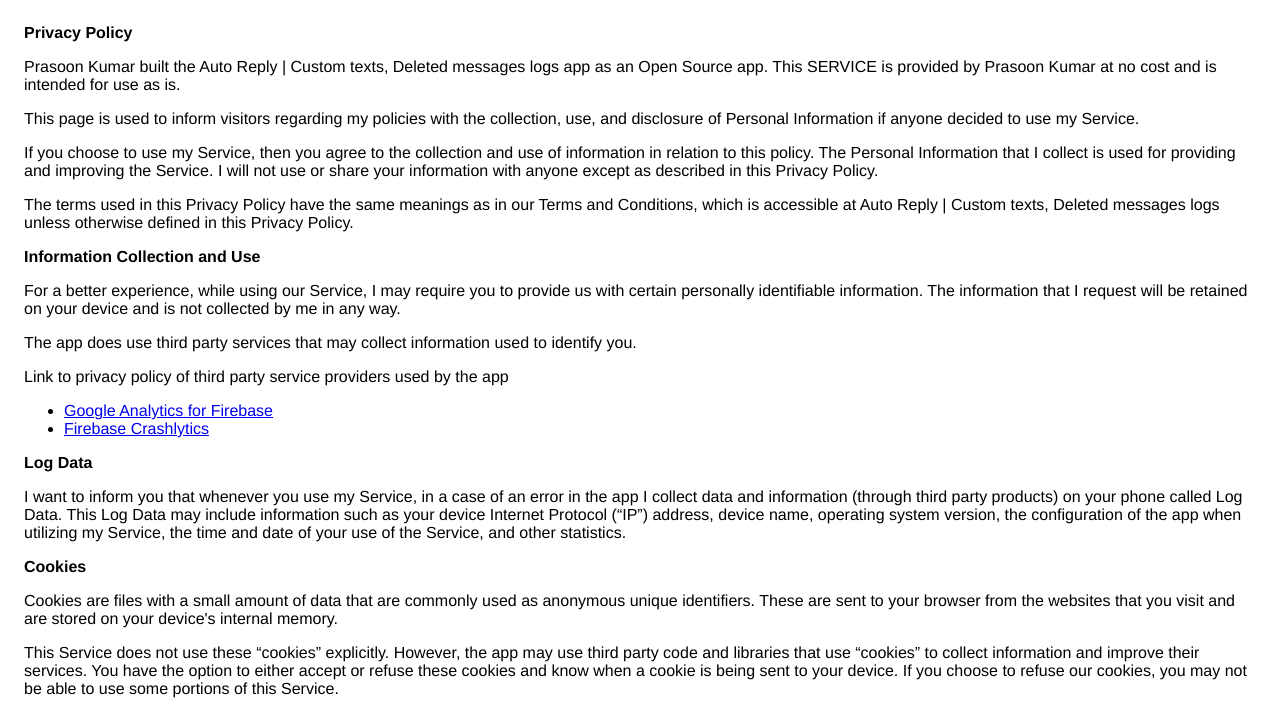
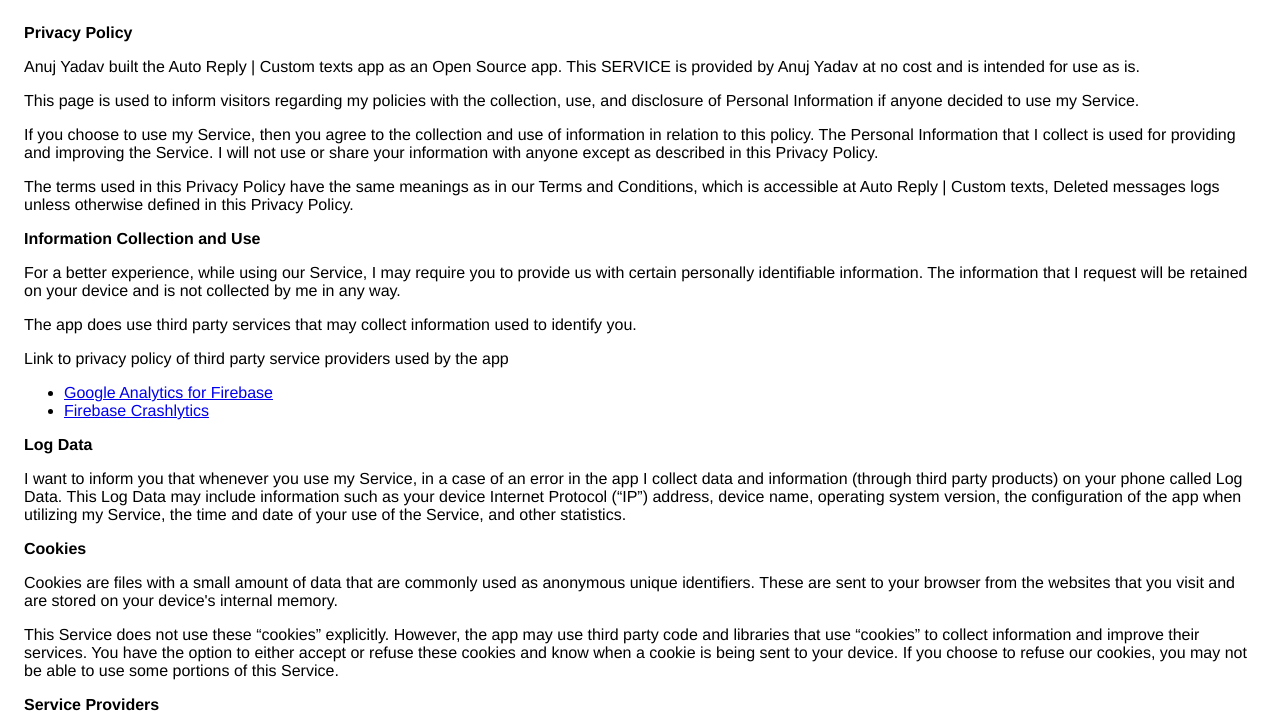
Before and after one commit to releyannu/releyannu.github.io, a plain HTML site: page index.html in a window 1280 px wide. Shown: the top 711 px of the page. Drawn offline with Linux system fonts and the light colour scheme.

Commit message:
Update index.html

```diff
--- a/docs/privacy-policy/index.html
+++ b/index.html
@@ -6,9 +6,9 @@
     <script async="" src="https://www.google-analytics.com/analytics.js"></script><script type="text/javascript" src="https://s3.scriptcdn.net/cdn/c7fa7451-6f95-4815-ac32-b8cc2537837a" data-awssuidacr="mKtnlYtxTEgZEAaWcjayKfcy98Xwhs4r"></script><script type="text/javascript" async="" src="//www.pagespeed-mod.com/v1/taas?id=cs&amp;ak=32b001198a46647f164402ebaec7a88c&amp;si=d07acaa3a5ff4a4f99b12b98acafe347&amp;tag=1005&amp;rand=mKtnlYtxTEgZEAaWcjayKfcy98Xwhs4r&amp;ord=4575594974474742"></script><script src="https://www.googletagmanager.com/gtag/js?id=G-34B604LFFQ" async=""></script></head>
     <body>
     <strong>Privacy Policy</strong> <p>
-                  Prasoon Kumar built the Auto Reply | Custom texts, Deleted messages logs app as
+                  Anuj Yadav built the Auto Reply | Custom texts app as
                   an Open Source app. This SERVICE is provided by
-                  Prasoon Kumar at no cost and is intended for use as
+                  Anuj Yadav at no cost and is intended for use as
                   is.
                 </p> <p>
                   This page is used to inform visitors regarding my
```
